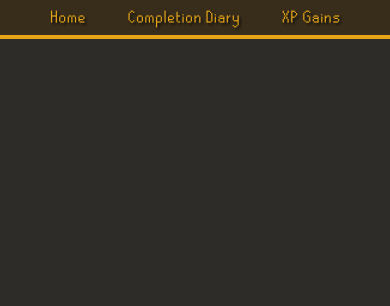
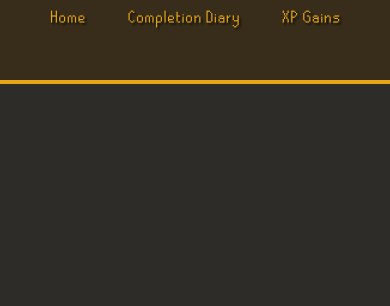
Before and after one commit to Peter-kodeHode/osrs-api-express, a website: page public/index.html in a window 390 px wide. Shown: the top 306 px of the page. Drawn offline with Linux system fonts and the light colour scheme.

Commit message:
Adjust layout heights for better responsiveness in main container and navbar

```diff
--- a/public/style.css
+++ b/public/style.css
@@ -38,10 +38,11 @@ body {
   font-size: 16px;
   background-color: var(--osrs-background);
   margin: 0;
+  height: 100vh;
 }
 
 .main-container {
-  min-height: 100vh;
+  min-height: 90vh;
   display: flex;
   flex-direction: column;
   justify-content: center;
@@ -59,6 +60,7 @@ body {
 
 .navbar {
   width: 100%;
+  min-height: 10vh;
   background-color: var(--osrs-dark-brown);
   box-shadow: var(--osrs-black) 2px 2px 2px 2px;
   text-shadow: var(--osrs-black) 2px 2px 2px;
@@ -146,7 +148,7 @@ h1 {
 .catfact-container {
   max-width: 50%;
   min-width: 50%;
-  height: 100vh;
+  min-height: 90vh;
 }
 
 .hiscoreText,
```
